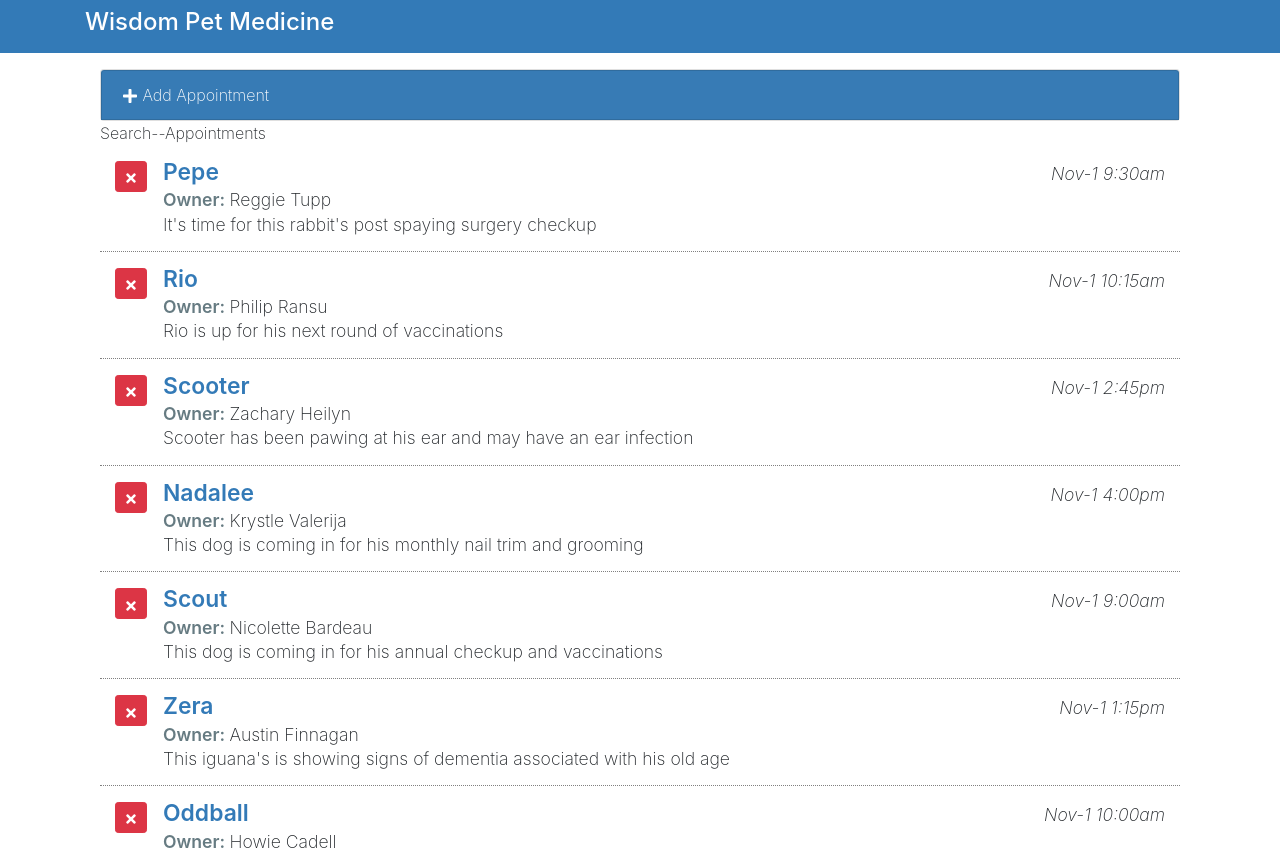
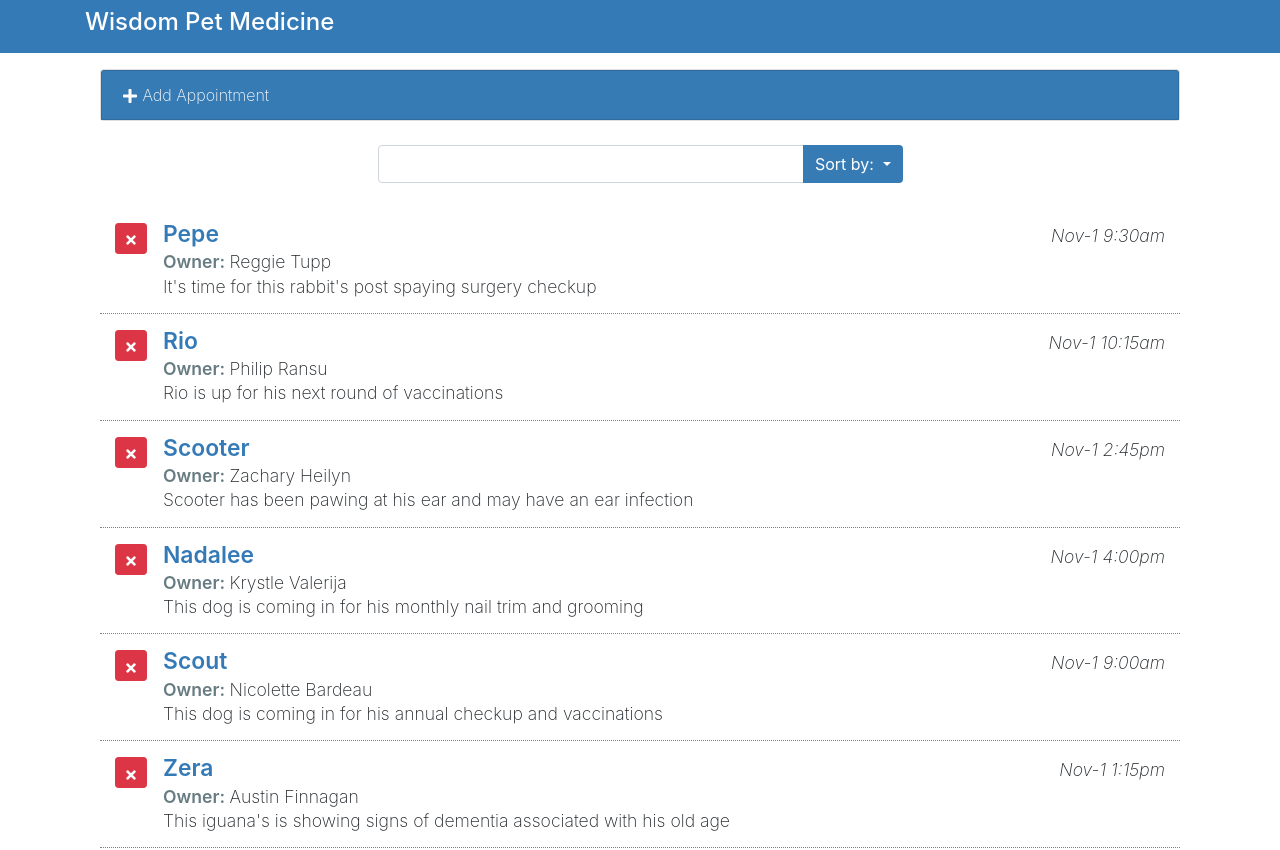
Before and after one commit to yusuf963/appointment-app, a React (Create React App) app: page / in a window 1280 px wide. Shown: the top 850 px of the page. Built offline with nearby package versions, Linux system fonts and the light colour scheme.

Commit message:
eorking on sorting the data when search by petgit push

```diff
--- a/src/components/SearchAppintment.js
+++ b/src/components/SearchAppintment.js
@@ -3,7 +3,50 @@
 
 class SearchAppointments extends Component {
   render() {
-    return <div>Search--Appointments</div>;
+    return (
+      <div className="search-appointments row justify-content-center my-4">
+        <div className="col-md-6">
+          <div className="input-group">
+            <input
+              id="SearchApts"
+              type="text"
+              className="form-control"
+              aria-label="Search Appointments"
+            />
+            <div className="input-group-append">
+              <button
+                type="button"
+                className="btn btn-primary dropdown-toggle"
+                data-toggle="dropdown"
+                aria-haspopup="true"
+                aria-expanded="false"
+              >
+                Sort by: <span className="caret" />
+              </button>
+
+              <div className="sort-menu dropdown-menu dropdown-menu-right">
+                <button className="sort-by dropdown-item" href="#">
+                  Pet Name
+                </button>
+                <button className="sort-by dropdown-item" href="#">
+                  Date
+                </button>
+                <button className="sort-by dropdown-item" href="#">
+                  Owner
+                </button>
+                <div role="separator" className="dropdown-divider" />
+                <button className="sort-by dropdown-item" href="#">
+                  Asc
+                </button>
+                <button className="sort-by dropdown-item" href="#">
+                  Desc
+                </button>
+              </div>
+            </div>
+          </div>
+        </div>
+      </div>
+    );
   }
 }
 
```
